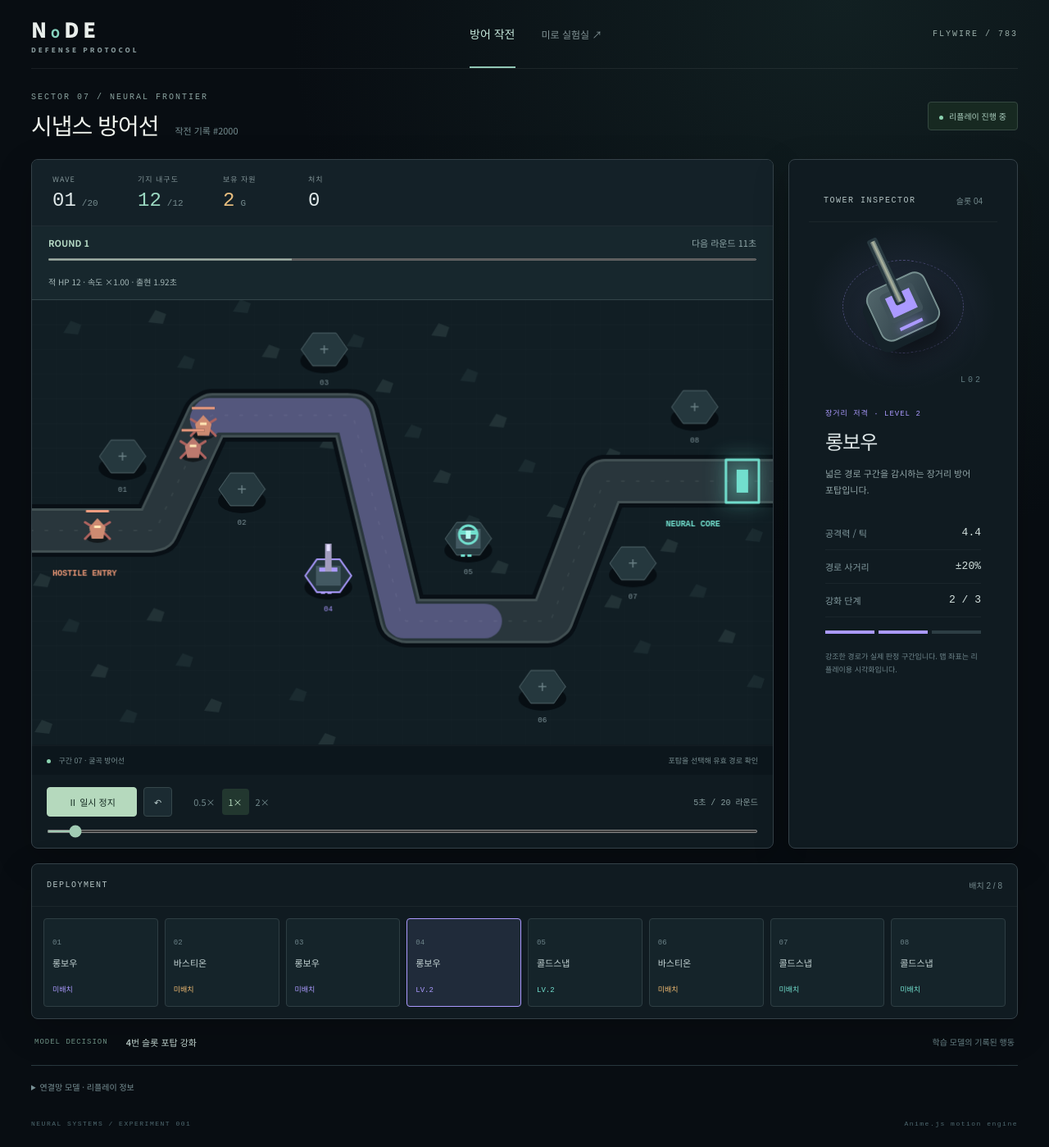
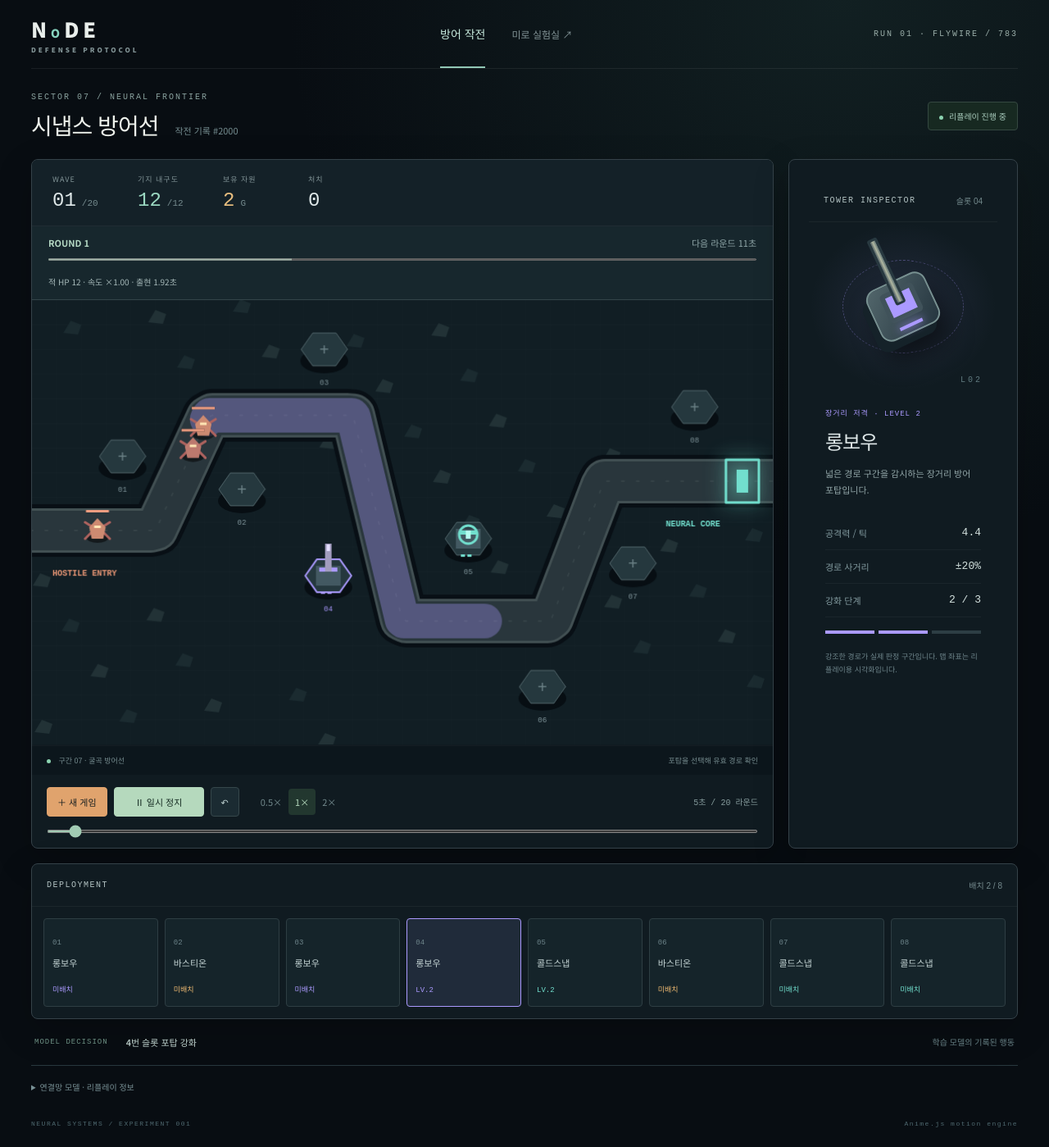
Before and after one commit to zzmin0405/fly-brain-lab, a React (Vite) app: page / in a window 1280 px wide. Shown: the whole page at 82% size. Built offline with nearby package versions, Linux system fonts and the light colour scheme.

Commit message:
새 게임 재시작 기능 추가

```diff
--- a/src/defense.css
+++ b/src/defense.css
@@ -204,6 +204,12 @@
   border-color: #b5d9bd;
   font-weight: 700;
   min-width: 110px;
+}
+.new-game-button {
+  background: #e0a36d !important;
+  border-color: #e0a36d !important;
+  color: #1a2021 !important;
+  font-weight: 800;
 }
 .playback > span {
   margin-left: auto;
--- a/src/defense.tsx
+++ b/src/defense.tsx
@@ -360,7 +360,8 @@ export function DefenseReplay() {
     [index, setIndex] = useState(0),
     [playing, setPlaying] = useState(true),
     [speed, setSpeed] = useState(1),
-    [selected, setSelected] = useState(3)
+    [selected, setSelected] = useState(3),
+    [runId, setRunId] = useState(1)
   const root = useRef<HTMLElement>(null)
   useEffect(() => {
     const controller = new AbortController()
@@ -406,6 +407,13 @@ export function DefenseReplay() {
     ended = !!replay && index === replay.frames.length - 1
   const kind = kinds[frame?.types[selected] ?? 0],
     level = frame?.towers[selected] ?? 0
+  const startNewGame = () => {
+    setRunId((value) => value + 1)
+    setIndex(0)
+    setSelected(3)
+    setSpeed(1)
+    setPlaying(true)
+  }
   return (
     <main className="defense-app" ref={root}>
       <header className="command-nav">
@@ -416,7 +424,9 @@ export function DefenseReplay() {
           <span className="current">방어 작전</span>
           <a href="/maze.html">미로 실험실 ↗</a>
         </div>
-        <span className="session-tag">FLYWIRE / 783</span>
+        <span className="session-tag">
+          RUN {String(runId).padStart(2, '0')} · FLYWIRE / 783
+        </span>
       </header>
       <div className="mission-title reveal">
         <div>
@@ -508,6 +518,9 @@ export function DefenseReplay() {
                 <span>포탑을 선택해 유효 경로 확인</span>
               </div>
               <div className="playback">
+                <button className="new-game-button" onClick={startNewGame}>
+                  ＋ 새 게임
+                </button>
                 <button
                   className="play-button"
                   onClick={() => {
```
